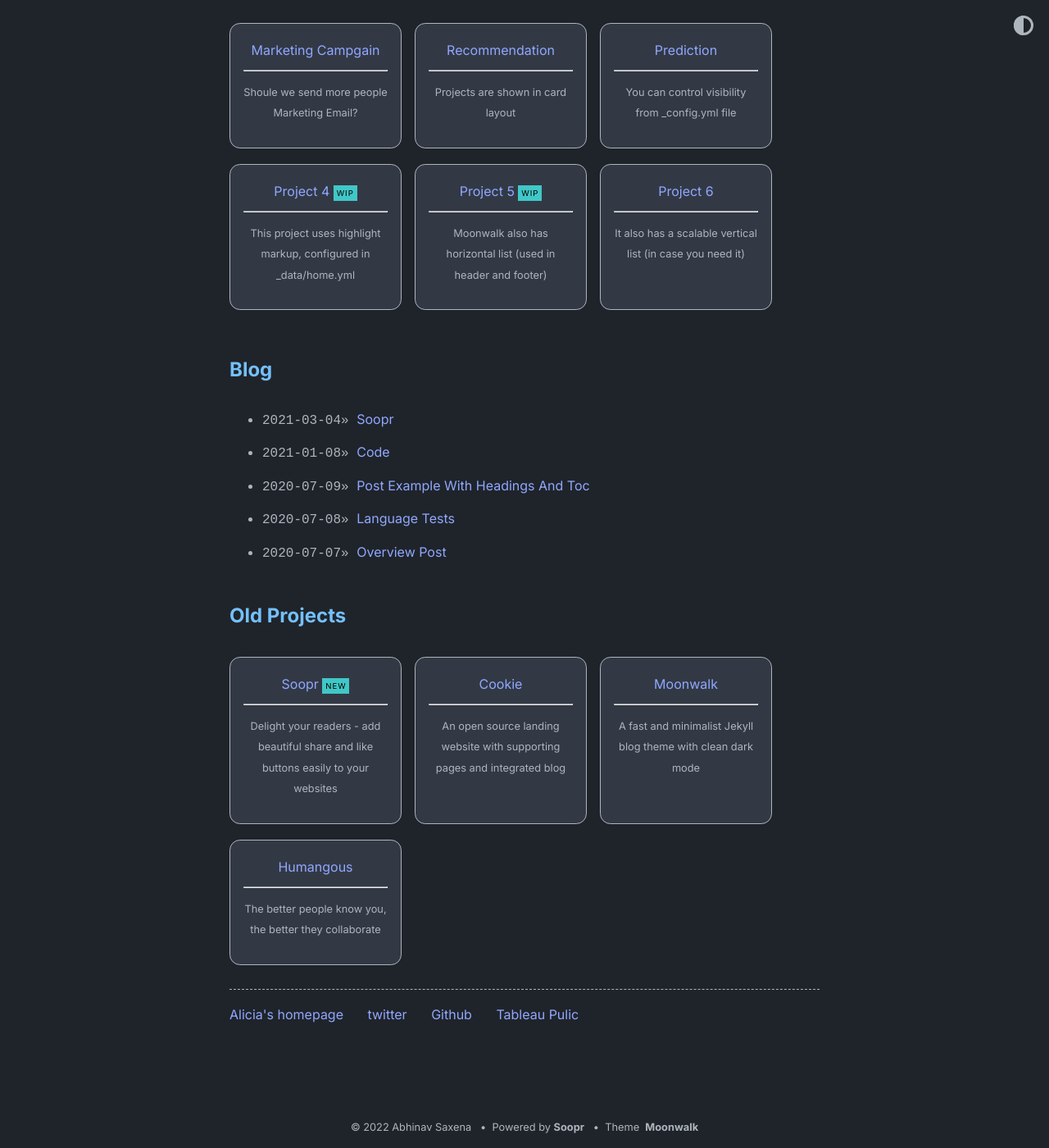
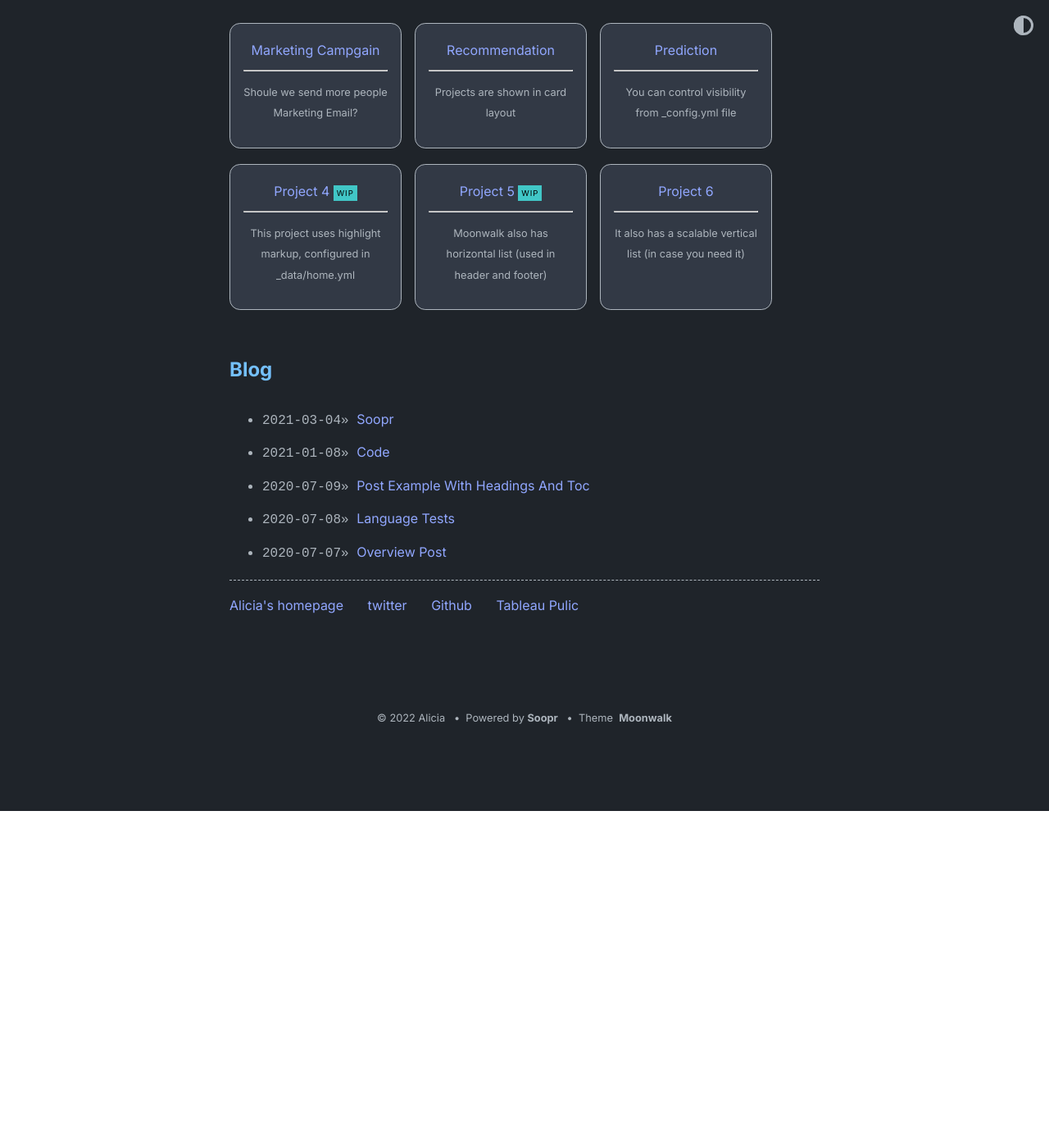
Before and after one commit to abhinavs/moonwalk, a Jekyll site: the page built from index.md, in a window 1280 px wide and 1400 px high, scrolled down 411 px. Shown: the whole window at 82% size. Built offline with Jekyll 4.4.1, drawn with Linux system fonts in a browser that asks for light colours.

Commit message:
Update _config.yml

```diff
--- a/_config.yml
+++ b/_config.yml
@@ -1,5 +1,5 @@
-title: Moonwalk
-author: Abhinav Saxena
+title: Data Science
+author: Alicia
 url: https://www.abhinavsaxena.com/moonwalk # root address of the site
 description: > # description of the site (multiple lines allowed)
   Moonwalk is a fast and elegant Jekyll theme with a clean dark mode. It comes with horizontal list (for navbar and footer), card list (for portfolio), and a generic vertical list. It is very easy to modify in case you want to build over it - please see _layouts/home.html to do that.
@@ -27,7 +27,7 @@ theme_config:
   # following keys are using to create home layout
   show_projects: true # show projects as cards, add in _data/home.yml
   show_blog: true # show blog posts added in _posts
-  show_old_projects: true # show old projects as cards, add in _data/home.yml
+  show_old_projects: false # show old projects as cards, add in _data/home.yml
   show_misc_list: false # show generic vertical list for misc details, add _data/home.yml
   # options for "home" page
   home:
```
